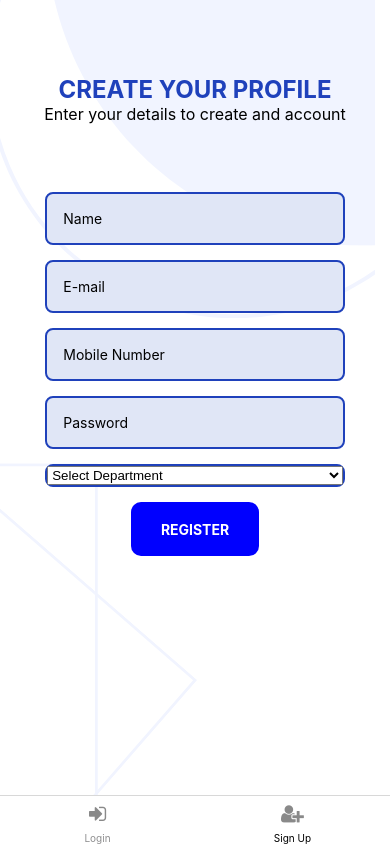
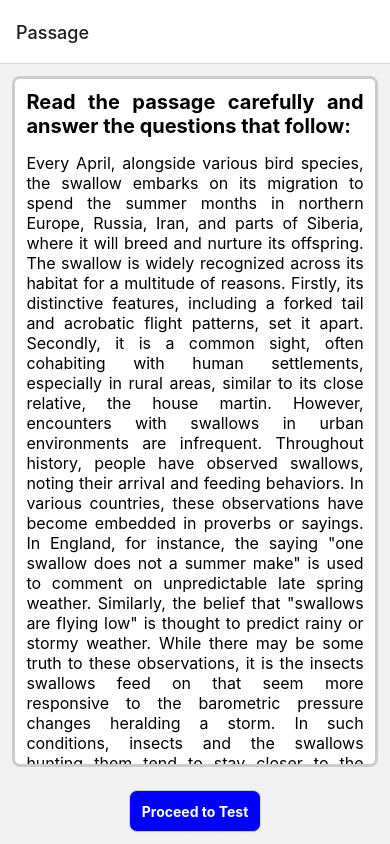
Before and after one commit to Bose-Siddharth/IELTS-English-App-Frontend, a React Native app: screen /Signup in a window 390 px wide. Built offline with nearby package versions, Linux system fonts and the light colour scheme.

Commit message:
Added test router

```diff
--- a/Pages/PassageScreen.js
+++ b/Pages/PassageScreen.js
@@ -1,8 +1,10 @@
 import { View, Text, ScrollView, StyleSheet, Pressable } from "react-native";
 import React from "react";
 import { level1Data } from "../constants/mod1level1";
+import { useExam } from "../context/ExamProvider";
 
-const PassageScreen = () => {
+const PassageScreen = ({ navigation }) => {
+  const { isTestRunning, setIsTestRunning } = useExam();
   console.log(level1Data);
   return (
     <>
@@ -12,7 +14,14 @@ const PassageScreen = () => {
         </Text>
         <Text style={styles.passageText}>{level1Data.passage.passage}</Text>
       </ScrollView>
-      <Pressable style={styles.continueButton}>
+      <Pressable
+        style={styles.continueButton}
+        onPress={() => {
+          setIsTestRunning((prev) => {
+            prev = !prev;
+          });
+        }}
+      >
         <Text style={styles.continueText}>Proceed to Test</Text>
       </Pressable>
     </>
--- a/components/ModuleCard.js
+++ b/components/ModuleCard.js
@@ -4,8 +4,10 @@ import Icon from "react-native-vector-icons/FontAwesome";
 import InsetShadow from "react-native-inset-shadow";
 import Instructions from "../Pages/Instructions";
 import { useNavigation } from "@react-navigation/native";
+import { useExam } from "../context/ExamProvider";
 
 const ModuleCard = ({ title, icon, locked, modalVisible, setModalVisible }) => {
+  const { setIsTestRunning } = useExam();
   const navigation = useNavigation();
   return (
     <>
@@ -66,7 +68,7 @@ const ModuleCard = ({ title, icon, locked, modalVisible, setModalVisible }) => {
               <Pressable
                 style={[styles.cta, locked && { opacity: 0.5 }]}
                 onPress={() => {
-                  navigation.navigate("Test");
+                  setIsTestRunning(true);
                 }}
               >
                 <Text style={styles.ctaText}>Start Test</Text>
--- /dev/null
+++ b/context/ExamProvider.js
@@ -0,0 +1,16 @@
+import { createContext, useContext, useState } from "react";
+
+const ExamContext = createContext();
+
+const ExamProvider = ({ children }) => {
+  const [isTestRunning, setIsTestRunning] = useState(true);
+
+  return (
+    <ExamContext.Provider value={{ isTestRunning, setIsTestRunning }}>
+      {children}
+    </ExamContext.Provider>
+  );
+};
+
+export const useExam = () => useContext(ExamContext);
+export default ExamProvider;
--- a/context/LoginProvider.js
+++ b/context/LoginProvider.js
@@ -3,7 +3,7 @@ import { createContext, useContext, useState } from "react";
 const LoginContext = createContext();
 
 const LoginProvider = ({ children }) => {
-  const [isLoggedIn, setIsLoggedIn] = useState(false);
+  const [isLoggedIn, setIsLoggedIn] = useState(true);
 
   return (
     <LoginContext.Provider value={{ isLoggedIn, setIsLoggedIn }}>
--- a/routes/AppRouter.js
+++ b/routes/AppRouter.js
@@ -20,9 +20,11 @@ import Layout from "../Pages/Layout";
 import MaterialIcon from "react-native-vector-icons/MaterialIcons";
 import TestScreen from "../Pages/TestScreen";
 import PassageScreen from "../Pages/PassageScreen";
-import AsyncStorage from "@react-native-async-storage/async-storage";
-import useHttp from "../hooks/useHttp";
-import { useQuery } from "react-query";
+import { useExam } from "../context/ExamProvider";
+
+import { createNativeStackNavigator } from "@react-navigation/native-stack";
+
+const Stack = createNativeStackNavigator();
 
 // Custom drawer content component
 function CustomDrawerContent({ navigation }) {
@@ -97,26 +99,7 @@ const Drawer = createDrawerNavigator();
 //   );
 // };
 
-export default function AppRouter() {
-  // const [loading, setLoading] = useState(false);
-  // const { getRequest } = useHttp();
-  // const { setIsLoggedIn } = useLogin();
-  // checkIsAuthenticated = async () => {
-  //   setLoading(true);
-  //   const token = await AsyncStorage.getItem("token");
-  //   const response = await getRequest("/auth/test", token);
-  //   if (!response) {
-  //     await AsyncStorage.clear();
-  //     setIsLoggedIn(false);
-  //   }
-  //   return response?.success;
-  // };
-  // useEffect(() => {
-  //   const data = useQuery("checkIsAuthenticated", checkIsAuthenticated, {
-  //     refetchInterval: 65000,
-  //   });
-  //   fetchDataAndLogState();
-  // }, []);
+const DrawerRouter = () => {
   return (
     <Drawer.Navigator
       drawerContent={(props) => <CustomDrawerContent {...props} />}
@@ -140,23 +123,42 @@ export default function AppRouter() {
           </Layout>
         )}
       </Drawer.Screen>
-      <Drawer.Screen name="Passage">
-        {() => (
-          <Layout title="Passage">
-            <PassageScreen />
-          </Layout>
-        )}
-      </Drawer.Screen>
-      <Drawer.Screen name="Test">
-        {() => (
-          <Layout>
-            <TestScreen />
-          </Layout>
-        )}
-      </Drawer.Screen>
       {/* Add more screens as needed */}
     </Drawer.Navigator>
   );
+};
+
+const StackRouter = () => {
+  return (
+    <Stack.Navigator>
+      <Stack.Screen name="Passage" component={PassageScreen} />
+      <Stack.Screen name="Test" component={TestScreen} />
+    </Stack.Navigator>
+  );
+};
+
+export default function AppRouter() {
+  // const [loading, setLoading] = useState(false);
+  // const { getRequest } = useHttp();
+  // const { setIsLoggedIn } = useLogin();
+  // checkIsAuthenticated = async () => {
+  //   setLoading(true);
+  //   const token = await AsyncStorage.getItem("token");
+  //   const response = await getRequest("/auth/test", token);
+  //   if (!response) {
+  //     await AsyncStorage.clear();
+  //     setIsLoggedIn(false);
+  //   }
+  //   return response?.success;
+  // };
+  // useEffect(() => {
+  //   const data = useQuery("checkIsAuthenticated", checkIsAuthenticated, {
+  //     refetchInterval: 65000,
+  //   });
+  //   fetchDataAndLogState();
+  // }, []);
+  const { isTestRunning } = useExam();
+  return <>{isTestRunning ? <StackRouter /> : <DrawerRouter />}</>;
 }
 
 const styles = StyleSheet.create({
--- a/routes/index.js
+++ b/routes/index.js
@@ -2,6 +2,7 @@ import React from "react";
 import AppRouter from "../routes/AppRouter";
 import AuthRouter from "../routes/AuthRouter";
 import { useLogin } from "../context/LoginProvider";
+import ExamProvider from "../context/ExamProvider";
 // import { QueryClient, QueryClientProvider } from "react-query";
 import { SafeAreaView } from "react-native";
 
@@ -12,7 +13,13 @@ const MainNavigator = () => {
   return (
     <SafeAreaView style={{ flex: 1 }}>
       {/* <QueryClientProvider client={queryClient}> */}
-        {isLoggedIn ? <AppRouter /> : <AuthRouter />}
+      {isLoggedIn ? (
+        <ExamProvider>
+          <AppRouter />
+        </ExamProvider>
+      ) : (
+        <AuthRouter />
+      )}
       {/* </QueryClientProvider> */}
     </SafeAreaView>
   );
```
